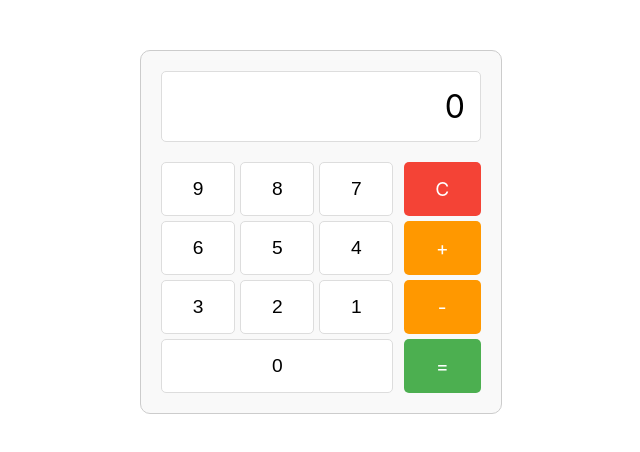
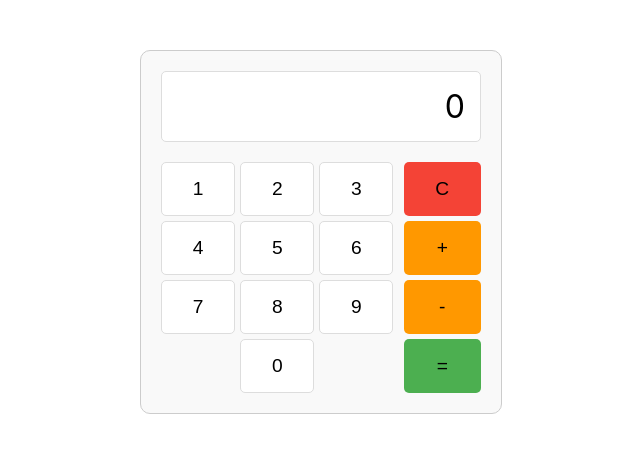
Before and after one commit to Suren73/calculator, a React (Create React App) app in the folder my-app/: page / in a window 1280 px wide. Shown: the top 452 px of the page, without its empty margins (319-959 px from the left). Built offline with nearby package versions, Linux system fonts and the light colour scheme.

Commit message:
edit App.js & App.module.css

```diff
--- a/my-app/src/App.js
+++ b/my-app/src/App.js
@@ -1,15 +1,24 @@
 import React, { useState } from "react";
-import styles from "./App.module.css";
+import styles from "./app.module.css";
 
-const App = () => {
+export const App = () => {
+	const [firstOperand, setFirstOperand] = useState("0");
+	const [nextOperand, setNextOperand] = useState("");
+	const [operator, setOperator] = useState("");
+	const [isResult, setIsResult] = useState(false);
+
+	let output = firstOperand + operator + nextOperand;
+
 	const calculator = (expr) => {
 		const tokens = expr.split(/([+\-*])/);
+
+		if (tokens.length === 0) return 0;
+
 		let currentResult = Number(tokens[0]);
 
 		for (let i = 1; i < tokens.length; i += 2) {
 			const operator = tokens[i];
-			const nextToken = Number(tokens[i + 1]);
-
+			const nextToken = Number(tokens[i + 1] || "0");
 			switch (operator) {
 				case "+":
 					currentResult += nextToken;
@@ -21,222 +30,93 @@ const App = () => {
 					break;
 			}
 		}
+
 		return currentResult;
 	};
 
-	const [currentValue, setCurrentValue] = useState("0");
-	const [expression, setExpression] = useState("");
-	const [isResult, setIsResult] = useState(false);
-
-	const getDisplayOutput = (expr, current) => {
-		const finalExpression = expr + current;
-		const result = calculator(finalExpression);
-
-		setCurrentValue(String(result));
-		setExpression("");
-		setIsResult(true);
+	const handleNumber = (num) => {
+		if (isResult) {
+			setIsResult(false);
+			setFirstOperand("0");
+			setOperator("");
+			setNextOperand("");
+		}
+		if (!operator) {
+			setFirstOperand((prev) => (prev === "0" ? num : prev + num));
+		} else {
+			setNextOperand((prev) => (prev === "0" ? num : prev + num));
+		}
 	};
 
-	const getReturn = () => {
-		return;
+	const handleOperator = (op) => {
+		if (isResult) setIsResult(false);
+
+		if (nextOperand) {
+			setFirstOperand(output);
+			setNextOperand("");
+		}
+		setOperator(op);
 	};
 
-	const checkLastChar = (expr, current) => {
-		let newExpression = expr + current;
-		const lastChar = newExpression.slice(-1);
-		const isLastChar = ["+", "-"].includes(lastChar);
-		return [newExpression, isLastChar];
+	const handleEquals = () => {
+		let expr = output;
+		if (operator && !nextOperand) {
+			expr += "0";
+		}
+		const total = calculator(expr);
+		setIsResult(true);
+		setFirstOperand(String(total));
+		setOperator("");
+		setNextOperand("");
 	};
 
-	const getNumber = (num) => {
-		setExpression("");
-		setCurrentValue(String(num));
+	const handleReset = () => {
+		setFirstOperand("0");
+		setOperator("");
+		setNextOperand("");
 		setIsResult(false);
 	};
 
-	const getOperationTrue = (op) => {
-		setExpression(currentValue + op);
-		setCurrentValue("");
-		setIsResult(false);
-	};
-
-	const getOperationFalse = (op) => {
-		let [newExpression, isLastChar] = checkLastChar(
-			expression,
-			currentValue,
-		);
-
-		newExpression = isLastChar
-			? newExpression.slice(0, -1) + op
-			: newExpression + op;
-
-		setExpression(newExpression);
-		setCurrentValue("");
-	};
-
-	const handleNumber = (num) => {
-		isResult
-			? getNumber(num)
-			: setCurrentValue((prev) =>
-					prev === "0" ? String(num) : prev + num,
-				);
-	};
-
-	const handleOperation = (op) => {
-		isResult ? getOperationTrue(op) : getOperationFalse(op);
-	};
-
-	const handleEquals = () => {
-		let [, isLastChar] = checkLastChar(expression, currentValue);
-		!isLastChar ? getDisplayOutput(expression, currentValue) : getReturn();
-	};
-
-	const handleReset = () => {
-		setExpression("");
-		setCurrentValue("0");
-		setIsResult(false);
-	};
-
-	// const NUMS = ["7", "8", "9", "4", "5", "6", "1", "2", "3", "0"];
-
-	const buttons = [
-		{
-			id: "9",
-			label: "9",
-			type: "number",
-			handler: handleNumber,
-			className: styles.button,
-		},
-		{
-			id: "8",
-			label: "8",
-			type: "number",
-			handler: handleNumber,
-			className: styles.button,
-		},
-		{
-			id: "7",
-			label: "7",
-			type: "number",
-			handler: handleNumber,
-			className: styles.button,
-		},
-		{
-			id: "6",
-			label: "6",
-			type: "number",
-			handler: handleNumber,
-			className: styles.button,
-		},
-		{
-			id: "5",
-			label: "5",
-			type: "number",
-			handler: handleNumber,
-			className: styles.button,
-		},
-		{
-			id: "4",
-			label: "4",
-			type: "number",
-			handler: handleNumber,
-			className: styles.button,
-		},
-		{
-			id: "3",
-			label: "3",
-			type: "number",
-			handler: handleNumber,
-			className: styles.button,
-		},
-		{
-			id: "2",
-			label: "2",
-			type: "number",
-			handler: handleNumber,
-			className: styles.button,
-		},
-		{
-			id: "1",
-			label: "1",
-			type: "number",
-			handler: handleNumber,
-			className: styles.button,
-		},
-		{
-			id: "0",
-			label: "0",
-			type: "number",
-			handler: handleNumber,
-			className: styles.button,
-		},
-		{
-			id: "C",
-			label: "C",
-			type: "operator",
-			handler: handleReset,
-			className: styles.reset,
-		},
-		{
-			id: "+",
-			label: "+",
-			type: "operator",
-			handler: handleOperation,
-			className: styles.operation,
-		},
-		{
-			id: "-",
-			label: "-",
-			type: "operator",
-			handler: handleOperation,
-			className: styles.operation,
-		},
-		{
-			id: "=",
-			label: "=",
-			type: "operator",
-			handler: handleEquals,
-			className: styles.equals,
-		},
-	];
+	const NUMS = ["1", "2", "3", "4", "5", "6", "7", "8", "9", "0"];
 
 	return (
 		<div className={styles.app}>
 			<div
-				className={`${styles.display} ${isResult ? styles.result : ""}`}
+				className={`${styles.screen} ${isResult ? styles.result : ""}`}
 			>
-				{expression + currentValue}
+				{output || "0"}
 			</div>
 			<div className={styles.buttons}>
-				<div className={styles.numbers}>
-					{buttons.map(({ id, label, type, handler, className }) =>
-						type === "number" ? (
-							<button
-								key={id}
-								onClick={() => handler(label)}
-								className={`${className} ${label === "0" ? styles.zero : ""}`}
-							>
-								{label}
-							</button>
-						) : null,
-					)}
+				<div className={styles.buttonsNumbers}>
+					{NUMS.map((num) => (
+						<button
+							key={num}
+							className={`${styles.button} ${num === "0" ? styles.zero : ""}`}
+							onClick={() => handleNumber(num)}
+						>
+							{num}
+						</button>
+					))}
 				</div>
-				<div className={styles.operations}>
-					{buttons.map(({ id, label, type, handler, className }) =>
-						type === "operator" ? (
-							<div
-								key={id}
-								className={className}
-								onClick={
-									label === "+" || "-"
-										? () => handler(label)
-										: handler
-								}
-							>
-								{label}
-							</div>
-						) : null,
-					)}
+				<div className={styles.operators}>
+					<button className={styles.reset} onClick={handleReset}>
+						C
+					</button>
+					<button
+						className={styles.operator}
+						onClick={() => handleOperator("+")}
+					>
+						+
+					</button>
+					<button
+						className={styles.operator}
+						onClick={() => handleOperator("-")}
+					>
+						-
+					</button>
+					<button className={styles.equals} onClick={handleEquals}>
+						=
+					</button>
 				</div>
 			</div>
 		</div>
--- a/my-app/src/App.module.css
+++ b/my-app/src/App.module.css
@@ -2,8 +2,8 @@
 	max-width: 320px;
 	margin: 50px auto;
 	padding: 20px;
-	background: #f9f9f9;
 	border: 1px solid #ccc;
+	background-color: #f9f9f9;
 	border-radius: 10px;
 	-webkit-border-radius: 10px;
 	-moz-border-radius: 10px;
@@ -11,12 +11,12 @@
 	-o-border-radius: 10px;
 }
 
-.display {
+.screen {
 	font-size: 2em;
 	text-align: right;
+	margin-bottom: 20px;
 	padding: 15px;
-	margin-bottom: 20px;
-	background: #fff;
+	background-color: #fff;
 	border: 1px solid #ddd;
 	border-radius: 5px;
 	-webkit-border-radius: 5px;
@@ -29,60 +29,61 @@
 	display: grid;
 	grid-template-columns: 3fr 1fr;
 	gap: 10px;
+	text-align: center;
 }
 
-.numbers {
+.buttonsNumbers,
+.operators {
 	display: grid;
-	grid-template-columns: repeat(3, 1fr);
 	gap: 5px;
 }
-.button {
+
+.buttonsNumbers {
+	grid-template-columns: repeat(3, 1fr);
+}
+
+.button,
+.reset,
+.operator,
+.equals {
 	font-size: 1.2em;
 	padding: 15px;
-	background: #fff;
-	border: 1px solid #ddd;
+	cursor: pointer;
+	border: 0;
 	border-radius: 5px;
-	cursor: pointer;
 	-webkit-border-radius: 5px;
 	-moz-border-radius: 5px;
 	-ms-border-radius: 5px;
 	-o-border-radius: 5px;
 }
 
+.button {
+	background-color: #fff;
+	border: 1px solid #ddd;
+}
+
 .button:hover {
-	background: #f0f0f0;
+	background-color: #f0f0f0;
 }
 
 .zero {
-	grid-column: 1/4;
+	grid-column: 2/3;
 }
 
-.operations {
-	display: grid;
-	gap: 5px;
+.reset {
+	background: #f44336;
+	/* border: 1px solid #fff; */
 }
 
-.operation,
-.reset,
-.equals {
-	font-size: 1.2em;
-	padding: 15px;
-	border: none;
-	border-radius: 5px;
-	-webkit-border-radius: 5px;
-	-moz-border-radius: 5px;
-	-ms-border-radius: 5px;
-	-o-border-radius: 5px;
-	cursor: pointer;
-	text-align: center;
-	color: #fff;
+.reset:hover {
+	background: #da190b;
 }
 
-.operation {
+.operator {
 	background: #ff9800;
 }
 
-.operation:hover {
+.operator:hover {
 	background: #f57c00;
 }
 
@@ -94,14 +95,6 @@
 	background: #45a049;
 }
 
-.reset {
-	background: #f44336;
+.result {
+	color: #f44336;
 }
-
-.reset:hover {
-	background: #da190b;
-}
-
-.result {
-	color: #2196f3;
-}
```
